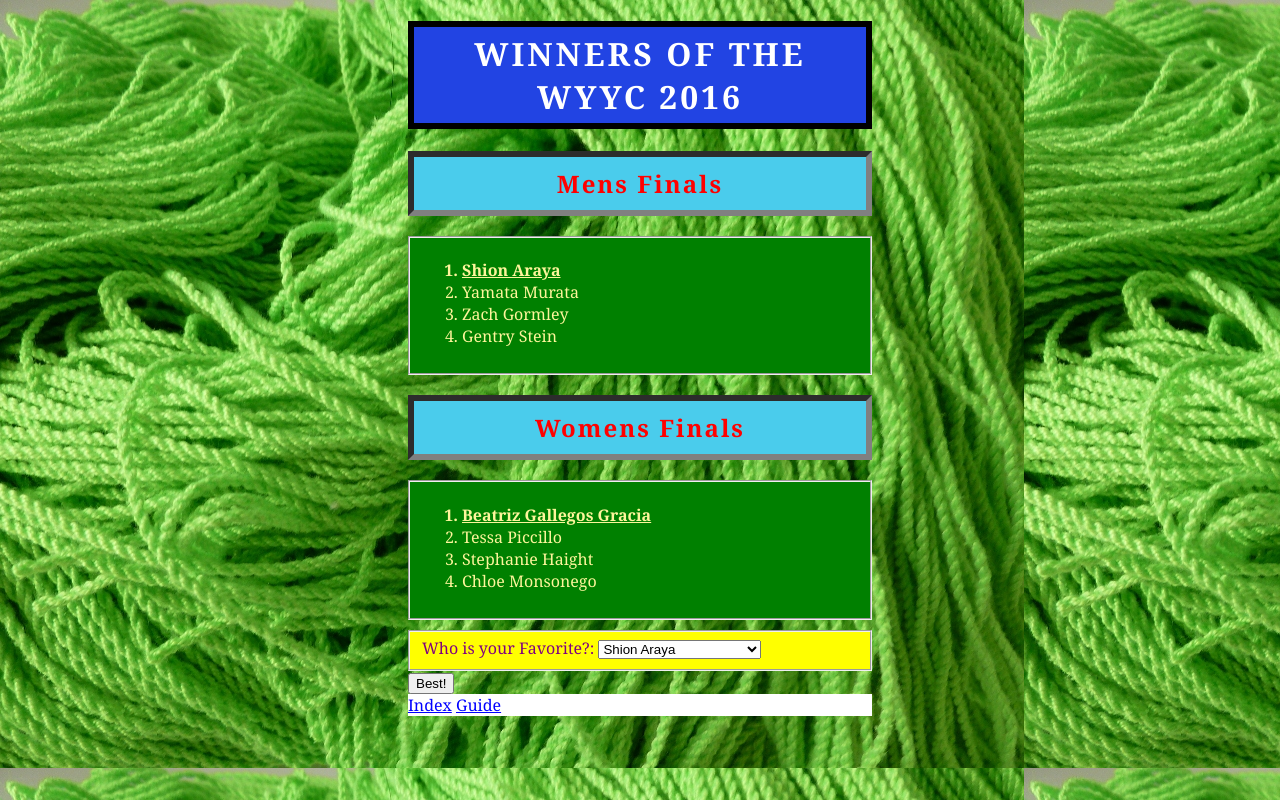
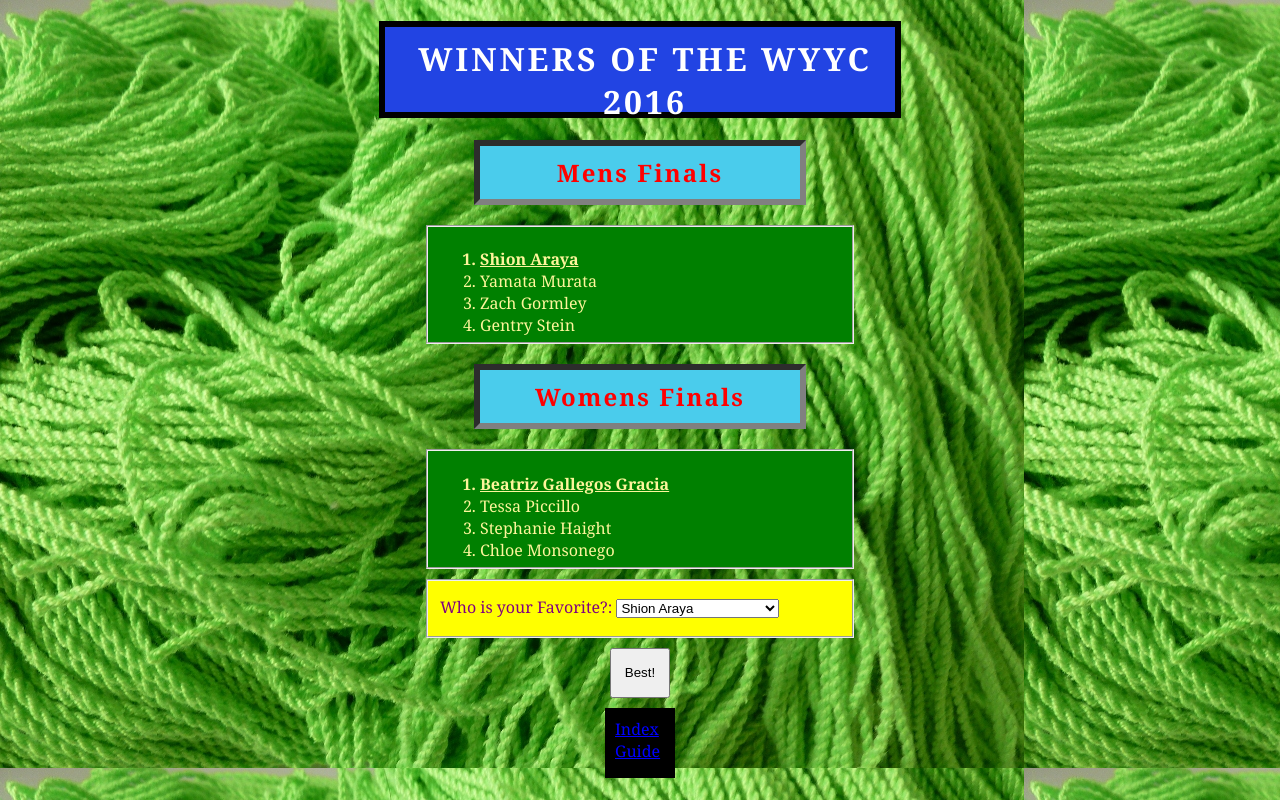
Before and after one commit to RyanA760/RyanA760.github.io, a plain HTML site: page players.html in a window 1280 px wide. Drawn offline with Linux system fonts and the light colour scheme.

Commit message:
finalized CSS stylesheet

```diff
--- a/stylesheet.css
+++ b/stylesheet.css
@@ -4,17 +4,19 @@ body {
 }
 h1 {
 	background-color: rgb(34,68,227);
-	margin-left: 400px;
-	margin-right: 400px;
-	padding-left: auto;
+	height: 75px;
+	width: 500px;
+	margin-left: auto;
+	margin-right: auto;
+	padding-left: 10px;
 	padding-right: auto;
 	border-style: solid;
 	border-width: 6px;
 	border-color: black;
 	text-align: center;
 	color: white;
-	padding-top: 5px;
-	padding-bottom: 5px;
+	padding-top: 10px;
+	padding-bottom: auto;
 	letter-spacing: 3px;
 	text-transform: uppercase;
 }
@@ -29,21 +31,28 @@ p.bold {
 	padding-bottom: 10px;
 	padding-left: 18px;
 	padding-right: 16px;
+	width: 180px;
+	height: 50px;
 	float: left;
 	background-color: rgb(34,68,227)
 }
 img.drifter {
-	float: left;
-	margin-right: 10px;
-	margin-left: 10px;
+	width: 400px;
+	height: 300px;
+	float: top;
+	margin-right: 20px;
+	margin-left: 20px;
 }
 .set1 {
+	width: 200px;
+	height: 100px;
 	margin-right: 80px;
 	border-style: solid;
 	border-color: yellow;
 	border-width: 6px;
 	background-color: silver;
 	color: green;
+	float: right;
 }
 a:link {
 	color:blue;
@@ -53,6 +62,7 @@ a:visited {
 }
 a:hover {
 	color:rgb(249,249,2);
+	cursor: crosshair;
 }
 h2.red {
 	background-color: rgb(74,204,236);
@@ -72,10 +82,13 @@ h2.duck {
 	text-align: center;
 	color: rgb(60,197,242);
 	letter-spacing: 2px;
-	margin-left: 800px;
+	margin-left: auto;
 	margin-right: 100px;
+	width: 200px;
+	height: 100px;
 	padding-top: 5px;
 	padding-bottom: 5px;
+	float: right;
 }
 .firstclass {
 	list-style-type: square;
@@ -87,12 +100,15 @@ fieldset.table1 {
 }
 fieldset.set2 {
 	background-image: url(Images/string.jpg);
+	width: 700px;
+	height: 1700px;
 	padding-left: 50px;
 	padding-right: 50px;
 	padding-top: 30px;
 	padding-bottom: 30px;
-	margin-left: 200px;
-	margin-right: 350px;
+	margin-bottom: 10px;
+	margin-left: auto;
+	margin-right: auto;
 }
 #boldy {
 	font-weight: bolder;
@@ -104,43 +120,62 @@ fieldset.set2 {
 }
 #head1 {
 	float: top;
-	margin-left: 400px;
-	margin-right: 400px;
+	width: 300px;
+	margin-left: auto;
+	margin-right: auto;
 	padding: 10px;
 }
 #head2 {
 	float: top;
 	padding: 10px;
-	margin-right: 400px;
-	margin-left: 400px;
+	width: 300px;
+	margin-left: auto;
+	margin-right: auto;
 }
 #left {
 	float:bottom;
-	margin-right: 400px;
-	margin-left: 400px;
+	width: 400px;
+	height: 100px;
+	margin-left: auto;
+	margin-right: auto;
 }
 #right {
 	float:bottom;
-	margin-right: 400px;
-	margin-left: 400px;
+	width: 400px;
+	height: 100px;
+	margin-left: auto;
+	margin-right: auto;
 }
 fieldset.buttonset {
-	margin-right: 400px;
-	margin-left: 400px;
+	float:bottom;
+	padding-top: 15px;
+	width: 400px;
+	height: 30px;
+	margin-left: auto;
+	margin-right: auto;
 	background-color: yellow;
 	color: purple;
 }
 .button {
-	margin-left: 400px;
+	display: block;
+	float: bottom;
+	width: 60px;
+	height: 50px;
+	margin: 10px;
+	margin-left: auto;
+	margin-right: auto;
+	padding-left: auto;
+	padding-right: auto;
 }
 .foot {
-	margin-left: 400px;
-	margin-right: 400px;
-	background-color: white;
+	background-color: black;
+	padding: 10px;
+	width: 50px;
+	height: 50px;
+	margin-left: auto;
+	margin-right: auto;
 }
-.footy{
-	background-color: white;
-}
+
 .table1 {
 	background-color: white;
 }
```
Also changed, not shown: guide.html (+4 -4 lines).
